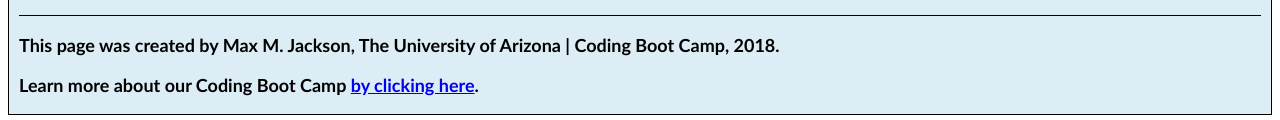
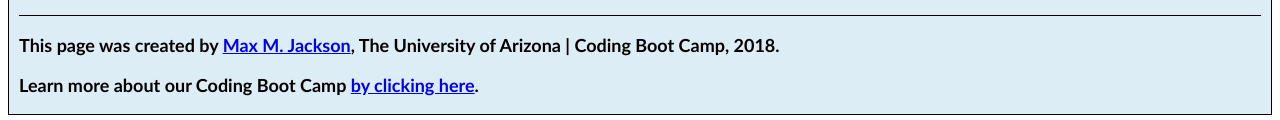
Before and after one commit to maxjcoder/Tribue_The_Smiths, a plain HTML site: page index.html in a window 1280 px wide. Shown: the part 4636-4756 px from the top of the page. Drawn offline with Linux system fonts and the light colour scheme.

Commit message:
Update index.html

```diff
--- a/index.html
+++ b/index.html
@@ -469,7 +469,7 @@
                     </div>
 
                         <p>
-                            <strong>This page was created by <a><href="https://salt.arizona.edu/about/our-team" title="Max Jackson" target="_blank">Max M. Jackson</a>, The University of Arizona | Coding Boot Camp, 2018.</strong>
+                            <strong>This page was created by <a href="https://salt.arizona.edu/about/our-team" title="Max Jackson" target="_blank">Max M. Jackson</a>, The University of Arizona | Coding Boot Camp, 2018.</strong>
                         </p>
 
                         <p>
```
